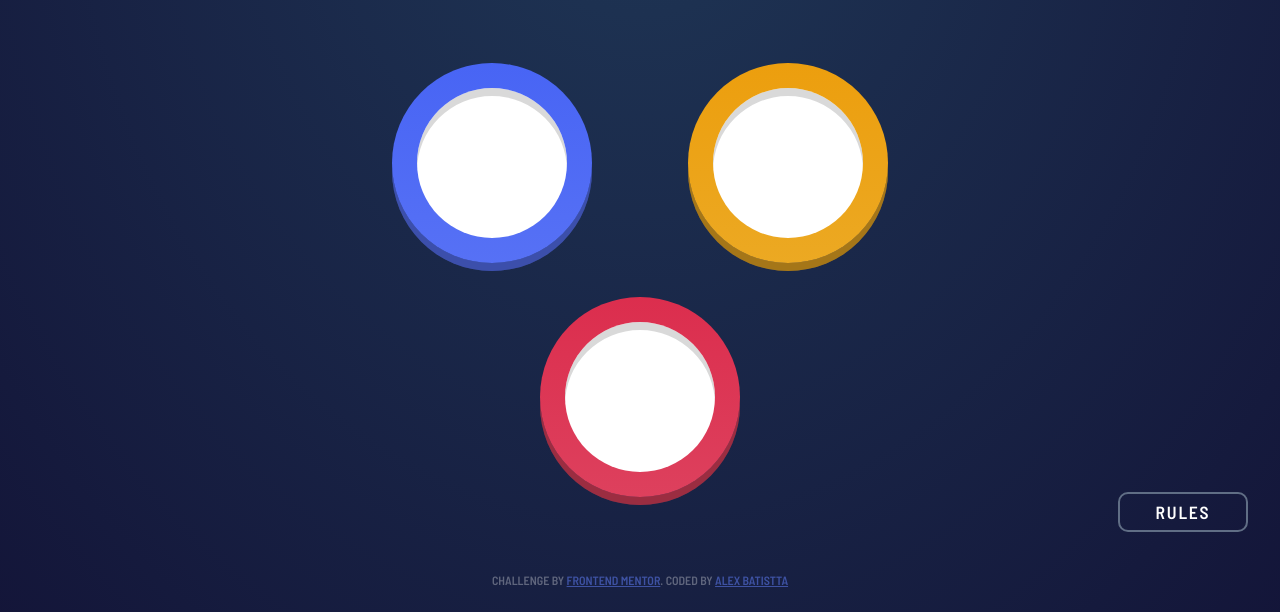
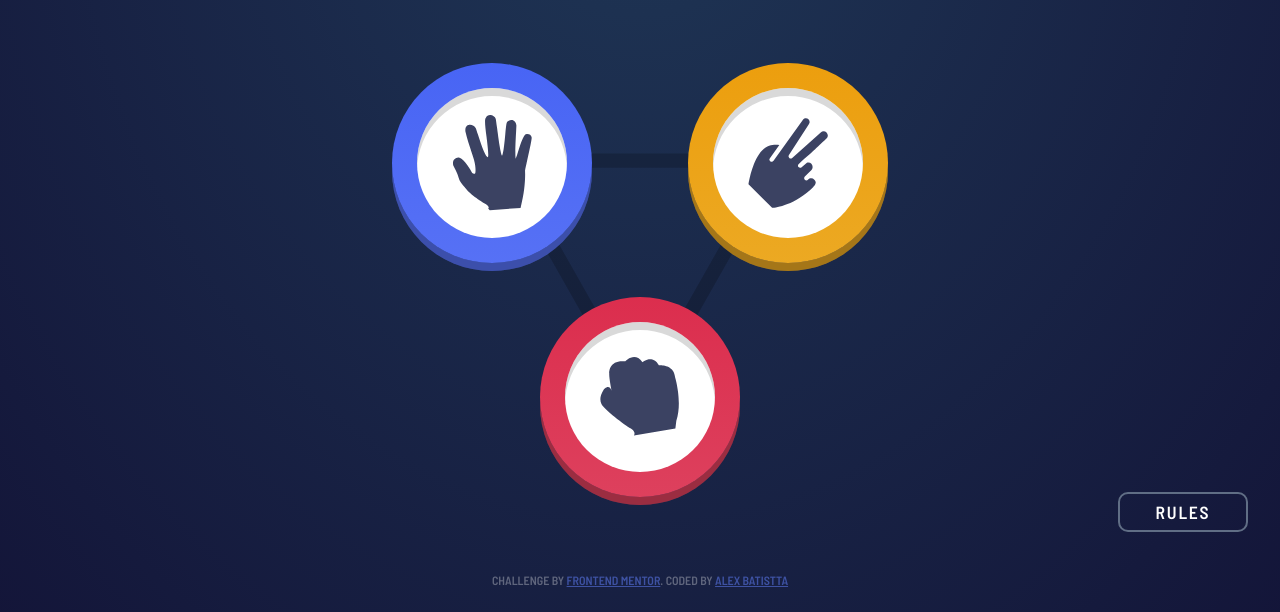
Before and after one commit to AlexBatistta/rock-paper-scissors-master, a website built with Vite: page index.html in a window 1280 px wide. Shown: the part 188-800 px from the top of the page. Built offline with nearby package versions, Linux system fonts and the light colour scheme; files whose address does not match are found by name.

Commit message:
fix: update image paths to use absolute URLs

```diff
--- a/style.css
+++ b/style.css
@@ -108,7 +108,7 @@ body {
   position: absolute;
   width: 100%;
   height: 100%;
-  background: url('./images/bg-triangle.svg') no-repeat center;
+  background: url('/images/bg-triangle.svg') no-repeat center;
   background-size: 60%;
   background-position: center 50%;
   z-index: 0;
@@ -161,21 +161,21 @@ body {
 }
 
 .choice.paper::before {
-  background-image: url('./images/icon-paper.svg');
+  background-image: url('/images/icon-paper.svg');
   background-repeat: no-repeat;
   background-position: center;
   background-size: 55px;
 }
 
 .choice.scissors::before {
-  background-image: url('./images/icon-scissors.svg');
+  background-image: url('/images/icon-scissors.svg');
   background-repeat: no-repeat;
   background-position: center;
   background-size: 55px;
 }
 
 .choice.rock::before {
-  background-image: url('./images/icon-rock.svg');
+  background-image: url('/images/icon-rock.svg');
   background-repeat: no-repeat;
   background-position: center;
   background-size: 55px;
```
